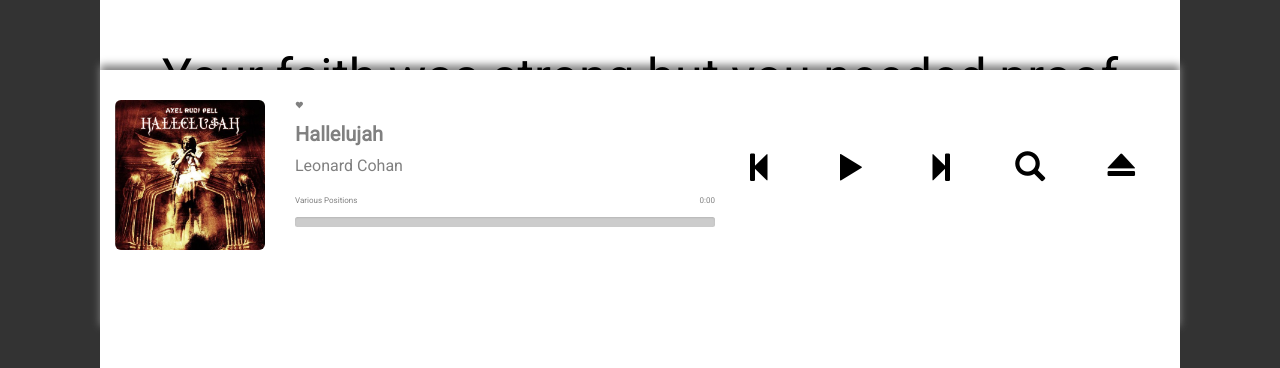
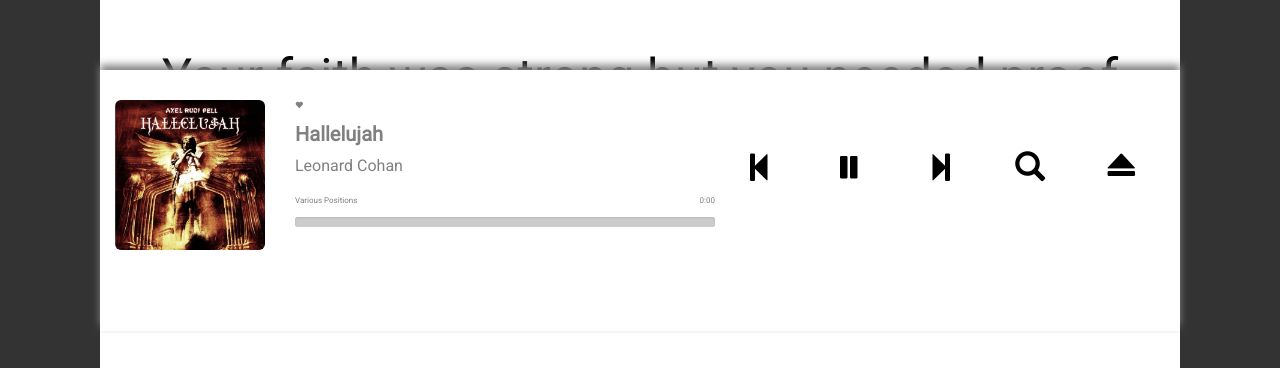
Before and after one commit to Fasust/Caraoke, a website: page LyricScroll.html in a window 1280 px wide. Both pictures are taken after a click on the element 850 px from the left and 916 px from the top of the page. Shown: the part 775-1143 px from the top of the page. Drawn offline with nearby package versions, Linux system fonts and the light colour scheme; files that its build step writes are made by us from their sources.

Commit message:
Play and Pause Button Script added

```diff
--- a/LyricScroll.html
+++ b/LyricScroll.html
@@ -103,7 +103,7 @@
                     <span class="glyphicon glyphicon-step-backward playerIcons align-content-center"></span>
                 </div>
                 <div class="col-md-1">
-                    <p><span class="glyphicon glyphicon-play playerIcons" onclick="activateLyricAninmation()"></span></p>
+                    <p><span id="playButton" class="glyphicon glyphicon-play playerIcons" onclick="activateLyricAninmation()"></span></p>
                 </div>
                 <div class="col-md-1">
                     <span class="glyphicon glyphicon-step-forward playerIcons"></span>
--- a/scripts/lyricScripts/animationPause.js
+++ b/scripts/lyricScripts/animationPause.js
@@ -4,11 +4,21 @@ var playing = 0;
 function activateLyricAninmation() {
 
     if(playing){
+        //Animation
         document.getElementById("lyric-text").style.animationPlayState = "paused";
+
+        //Switch Icons
+        document.getElementById("playButton").classList.add('glyphicon-play');
+        document.getElementById("playButton").classList.remove('glyphicon-pause');
         playing = 0;
     }else{
+        //Animation
         document.getElementById("lyric-text").style.animationPlayState = "running";
         document.getElementById("lyric-text").classList.toggle('lyric-text-active');
+
+        //Switch Icons
+        document.getElementById("playButton").classList.remove('glyphicon-play');
+        document.getElementById("playButton").classList.add('glyphicon-pause');
         playing = 1;
     }
 
--- a/styles/style-overwitres/musicplayer.css
+++ b/styles/style-overwitres/musicplayer.css
@@ -6,7 +6,7 @@
 
     background-color: white;
     padding-top: 30px;
-
+    position: relative;
 
 }
 .ttl{
```
